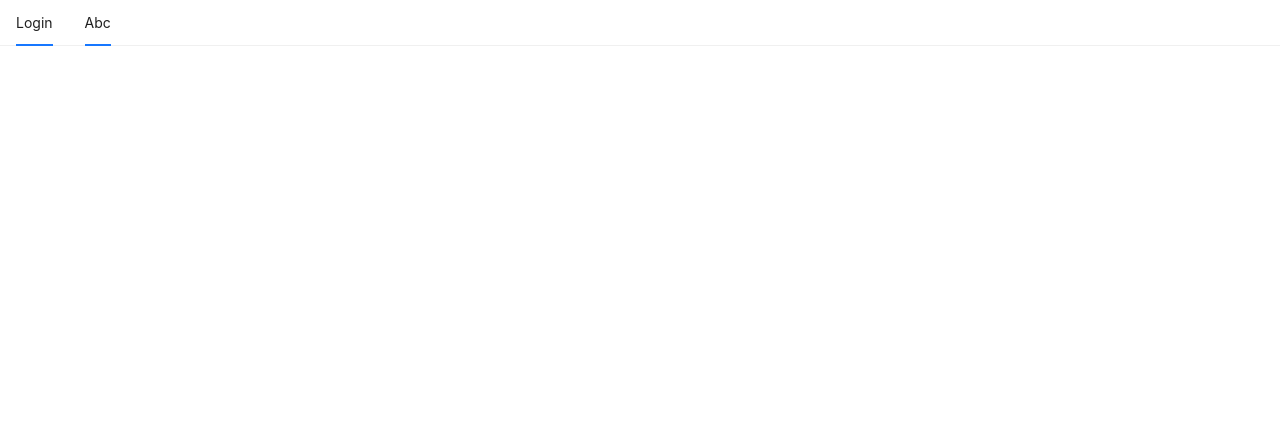
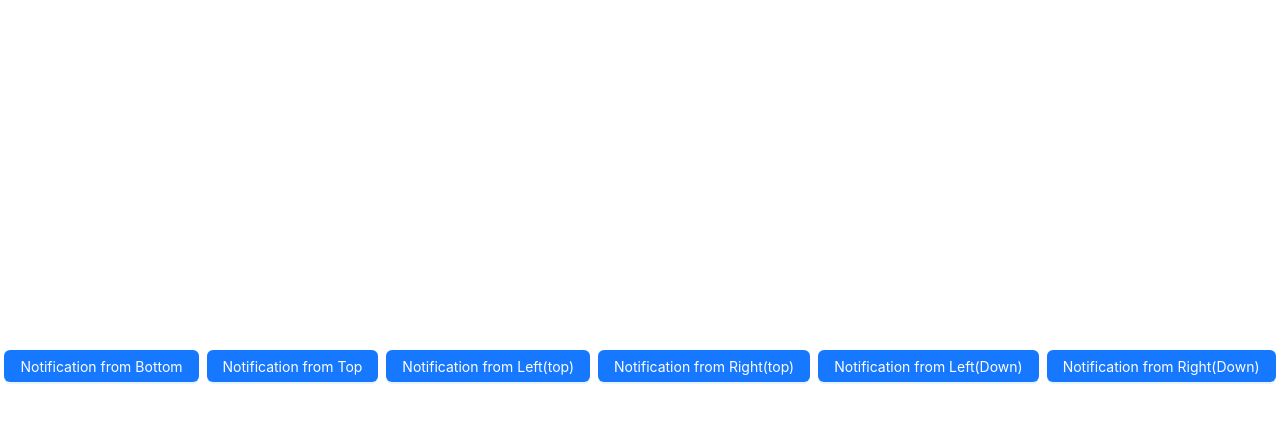
Before and after one commit to imbuesoft/patient, a React (Create React App) app: page / in a window 1280 px wide. Shown: the top 422 px of the page. Built offline with nearby package versions, Linux system fonts and the light colour scheme.

Commit message:
"third upload"

```diff
--- a/src/App.js
+++ b/src/App.js
@@ -1,13 +1,12 @@
 
-//import Alert from "./Alert";
+import Alert from "./Alert";
 //import Alert2 from "./Alert2";
 //import Log from "./Log";
-import Navbar from "./Navbar";
+
 
 function App() {
   return (
-    <Navbar/>
-    //<Alert/>
+    <Alert/>
     //<Alert2/>
     //<Log/>
 
```
